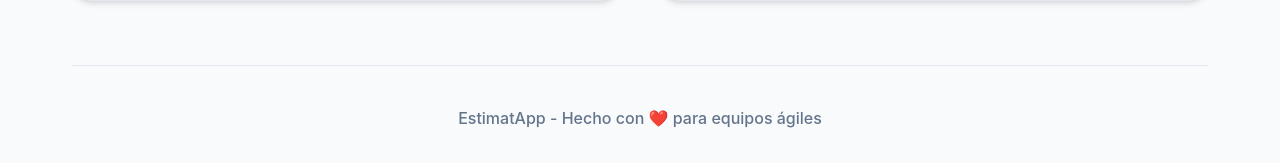
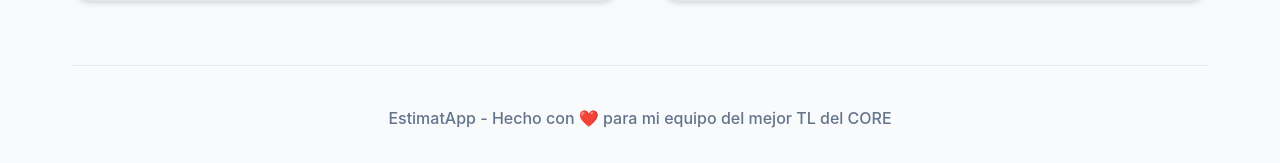
Before and after one commit to jmunozlo/estimatapp, a FastAPI app: page / in a window 1280 px wide. Shown: the part 789-952 px from the top of the page. Run offline with FastAPI, Linux system fonts and the light colour scheme; data that the repository does not hold is empty.

Commit message:
Update glosa

```diff
--- a/app/templates/index.html
+++ b/app/templates/index.html
@@ -72,7 +72,7 @@
         </main>
 
         <footer>
-            <p>EstimatApp - Hecho con ❤️ para equipos ágiles</p>
+            <p>EstimatApp - Hecho con ❤️ para mi equipo del mejor TL del CORE</p>
         </footer>
     </div>
 
```
